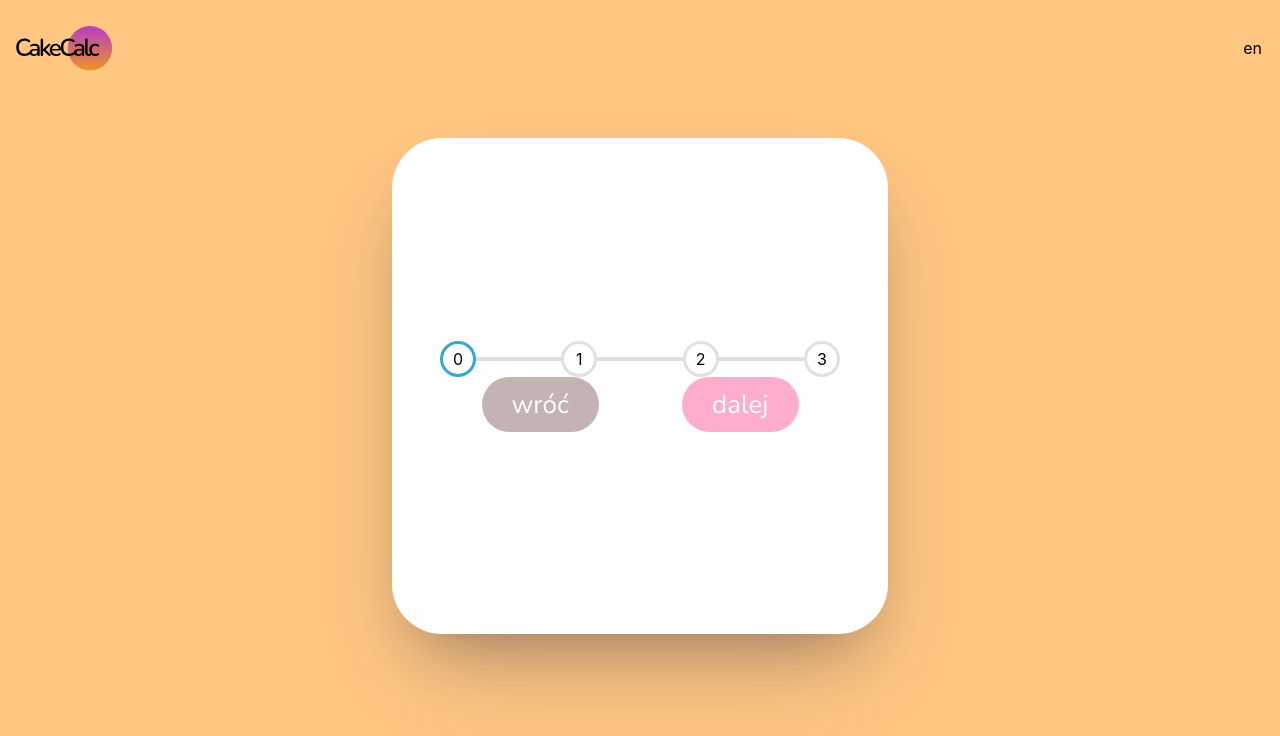
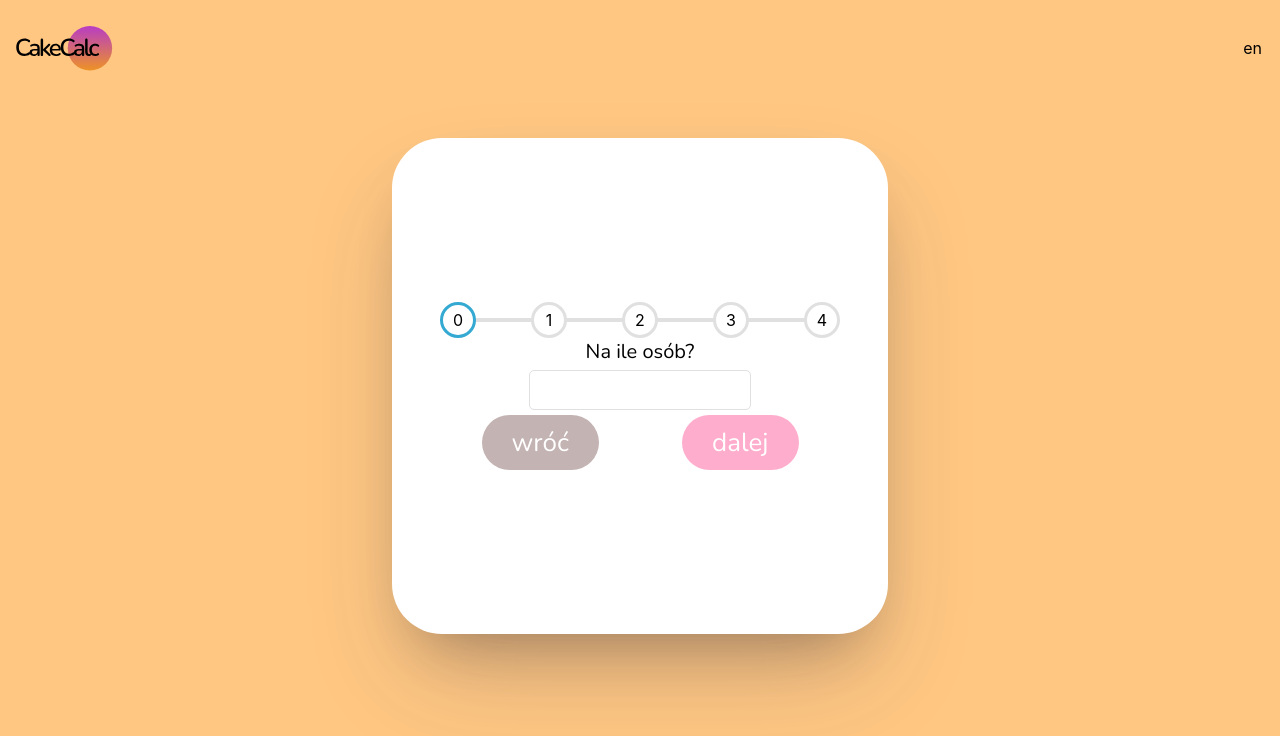
Before and after one commit to olcolcolc/CakeCalcReactApp, a React (Vite) app: page / in a window 1280 px wide. Both pictures are taken after a click on the button "start". Shown: the top 736 px of the page. Built offline with nearby package versions, Linux system fonts and the light colour scheme.

Commit message:
feat(steps): Add steps.

```diff
--- a/src/components/stepper/Stepper.tsx
+++ b/src/components/stepper/Stepper.tsx
@@ -3,6 +3,7 @@ import Circle from "../circle/Circle";
 import styled from "@emotion/styled";
 import { theme } from "../../styles/theme";
 import Button from "../button/Button";
+import Steps from "../steps/Steps";
 
 const StepperContainer = styled.div`
   display: flex;
@@ -62,7 +63,7 @@ const ButtonsContainer = styled.div`
 `;
 
 const Stepper = () => {
-  const [circle] = useState(4);
+  const [circle] = useState(5); //How many steps
   const [active, setActive] = useState(0);
   const [width, setWidth] = useState(0);
   useEffect(()=>{
@@ -81,6 +82,7 @@ const Stepper = () => {
           <Progress style={{width:width+"%"}}></Progress>
           {arr}
         </ProgressBar>
+        <Steps number={active} />
         <ButtonsContainer>
             <Button
                 name="previous"
--- /dev/null
+++ b/src/components/steps/Steps.tsx
@@ -0,0 +1,74 @@
+import styled from "@emotion/styled";
+import React from "react";
+import { theme } from "../../styles/theme";
+
+const StepContainer = styled.div`
+  display: flex;
+  flex-direction: column;
+  align-items: center;
+`;
+
+const StepHeader = styled.div`
+  font-size: ${theme.fontSize.base};
+  font-family: ${theme.fontFamily.nunito}
+`;
+
+const InputField = styled.input`
+  width: 100%;
+  max-width: 200px;
+  padding: 10px;
+  border: 1px solid #e0e0e0;
+  border-radius: 5px;
+  font-size: 16px;
+  margin: 5px 0;
+`;
+
+interface StepsProps {
+  number: number;
+}
+
+const Steps: React.FC<StepsProps> = ({ number }) => {  let step;
+
+  switch (number) {
+    case 0:
+      step = (
+        <>
+          <StepHeader>Na ile osób?</StepHeader>
+          <InputField type="number" id="portions-count" />
+        </>
+      );
+      break;
+    case 1:
+      step = (
+        <>
+          <StepHeader>Wysokosc tortu:</StepHeader>
+          <InputField type="number" id="cakes-high" />
+        </>
+      );
+      break;
+    case 2:
+      step = (
+        <>
+          <StepHeader>Ustal cenę za osobę:</StepHeader>
+          <InputField type="number" id="price-per-portion" />
+        </>
+      );
+      break;
+    case 3:
+      step = (
+        <>
+          <StepHeader>Dodatkowe koszty:</StepHeader>
+          <InputField type="number" id="other-price" />
+        </>
+      );
+      break;
+  }
+
+  return (
+    <StepContainer>
+      {step}
+    </StepContainer>
+  );
+};
+
+export default Steps;
--- a/src/styles/theme.tsx
+++ b/src/styles/theme.tsx
@@ -29,7 +29,7 @@ const colors = {
 };
 
 const fontSize = {
-  base: "16px",
+  base: "20px",
   button: "30px",
 };
 
```
